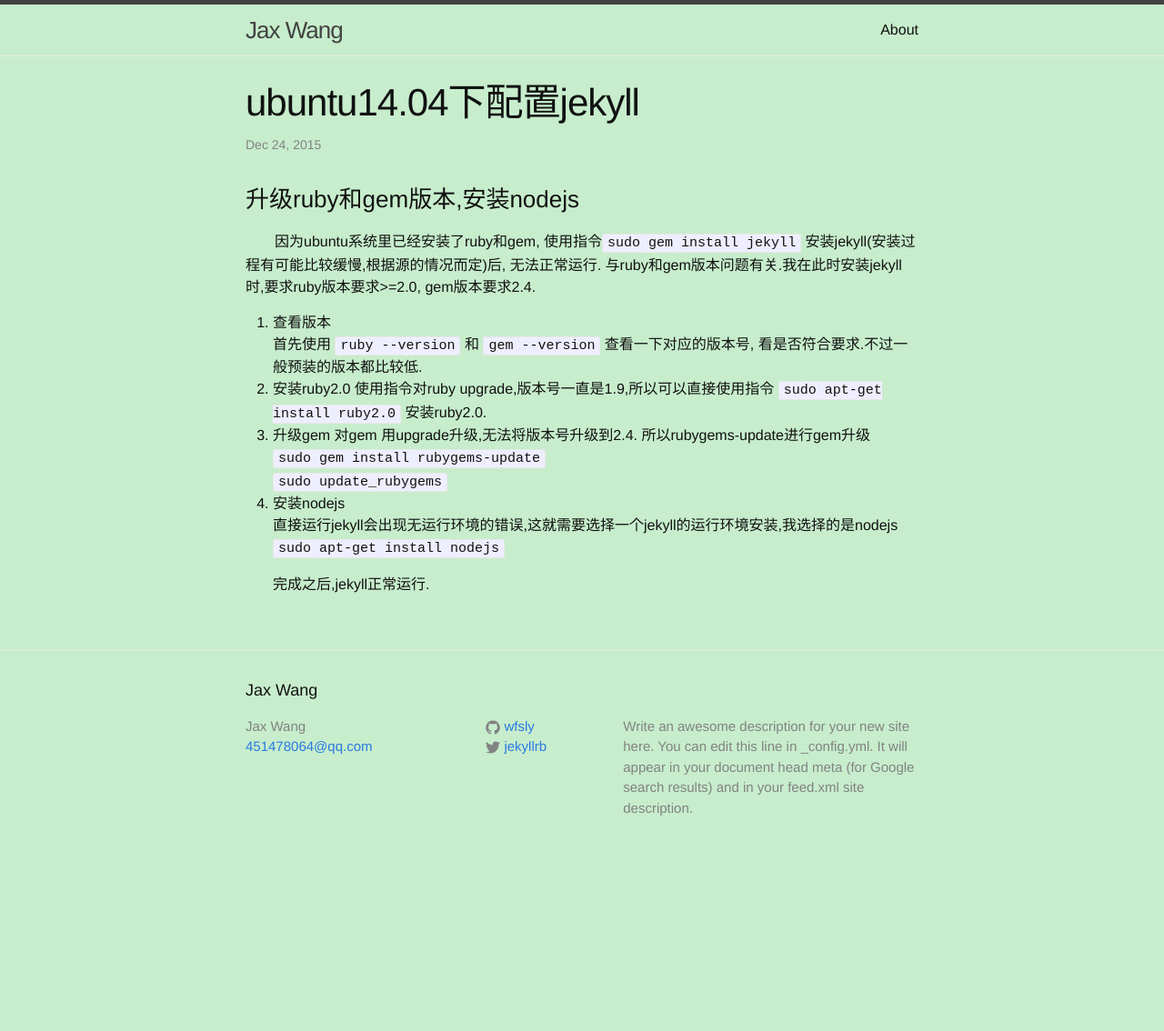
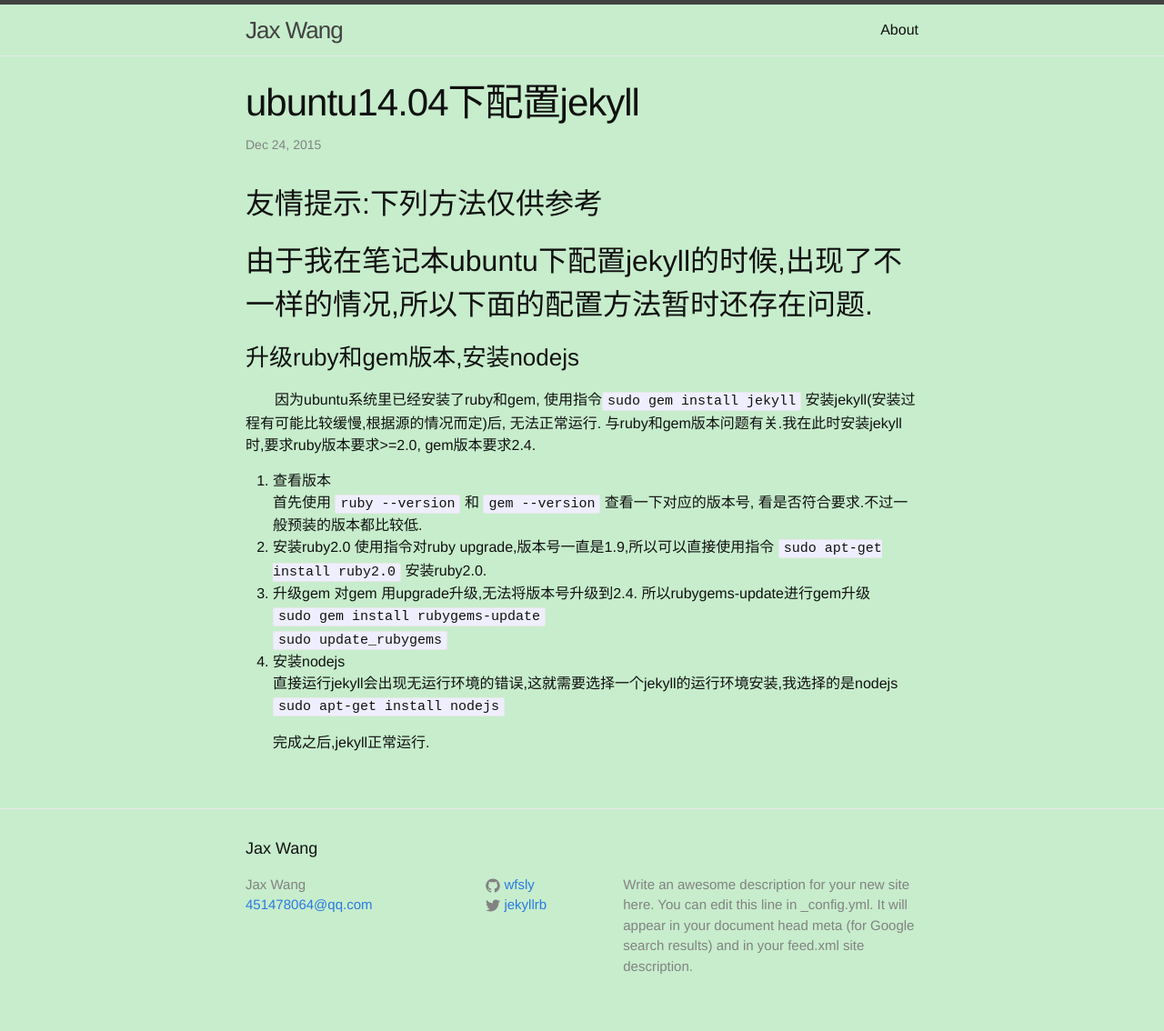
Before and after one commit to wfsly/wfsly.github.io, a Jekyll site: the page built from _posts/2015-12-24-setup_jekyll.markdown, in a window 1280 px wide. Shown: the whole page at 91% size. Built offline with Jekyll 4.4.1, drawn with Linux system fonts in a browser that asks for light colours; before the commit the page ends 960 px from its top, so only the background shows below that.

Commit message:
update paper setup_jekyll

```diff
--- a/_posts/2015-12-24-setup_jekyll.markdown
+++ b/_posts/2015-12-24-setup_jekyll.markdown
@@ -6,8 +6,13 @@ categories: jekyll使用
 tags:    jekyll
 ---
 
+## 友情提示:下列方法仅供参考
+
+## 由于我在笔记本ubuntu下配置jekyll的时候,出现了不一样的情况,所以下面的配置方法暂时还存在问题.
+
 ### 升级ruby和gem版本,安装nodejs
 　　因为ubuntu系统里已经安装了ruby和gem, 使用指令`sudo gem install jekyll` 安装jekyll(安装过程有可能比较缓慢,根据源的情况而定)后, 无法正常运行. 与ruby和gem版本问题有关.我在此时安装jekyll时,要求ruby版本要求>=2.0, gem版本要求2.4.
+
 
 1. 查看版本
     首先使用 `ruby --version` 和 `gem --version` 查看一下对应的版本号, 看是否符合要求.不过一般预装的版本都比较低.
```
